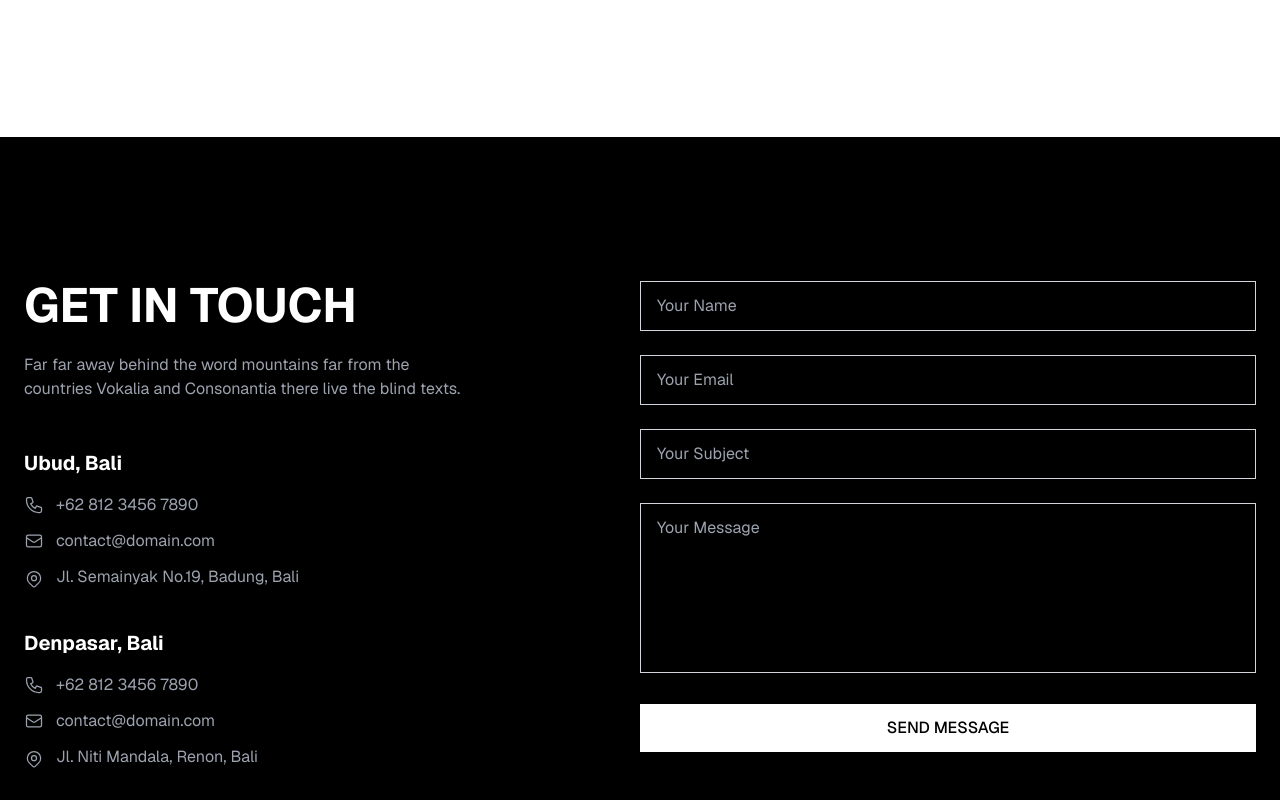
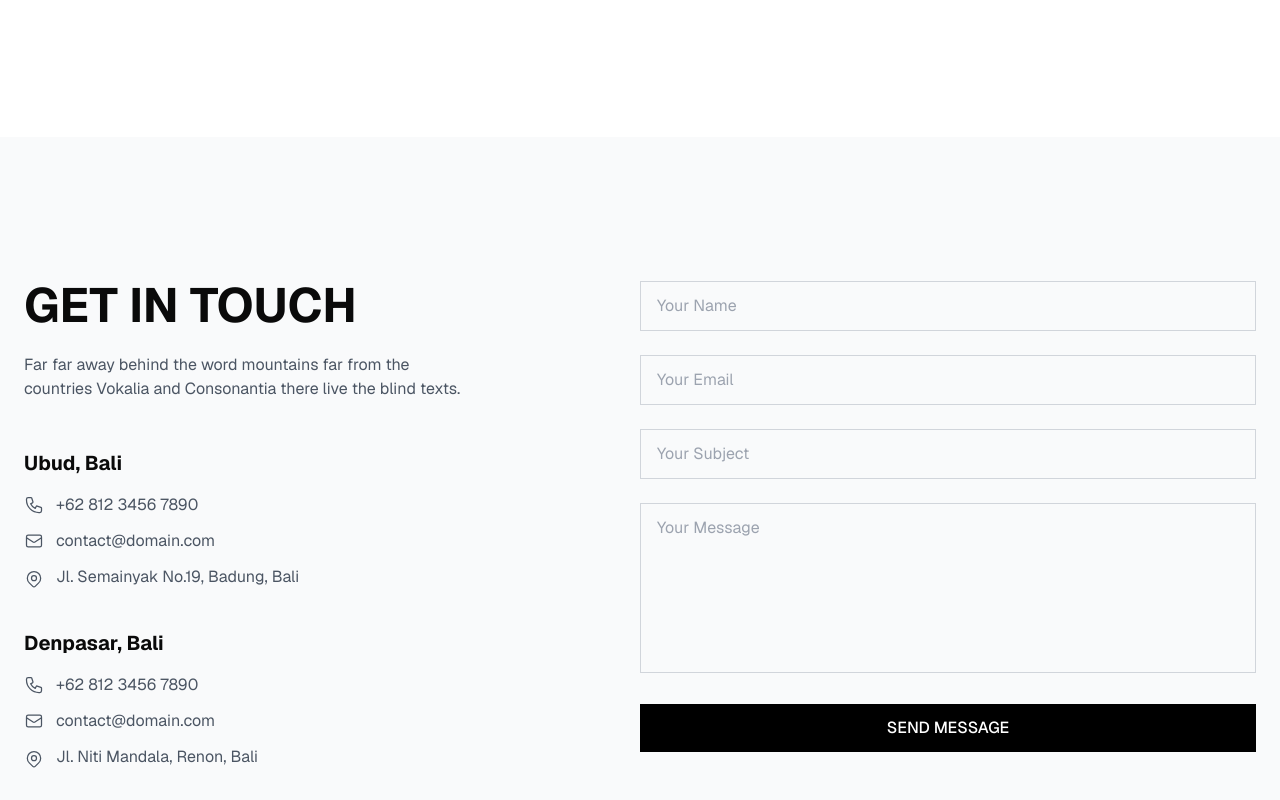
Before and after one commit to wheza99/mendarat, a Next.js app: page / in a window 1280 px wide. Shown: the part 6980-7780 px from the top of the page. Built offline with nearby package versions, Linux system fonts and the light colour scheme.

Commit message:
adjust color contact section
adjust color contact section

```diff
--- a/app/(landing)/home/theme-1/components/contact.tsx
+++ b/app/(landing)/home/theme-1/components/contact.tsx
@@ -1,11 +1,11 @@
 export default function Contact() {
   return (
-    <section className="py-36 bg-black dark:bg-black text-white">
+    <section className="py-36 bg-gray-50 dark:bg-gray-900">
       <div className="container max-w-7xl mx-auto px-6 flex flex-col md:flex-row">
         {/* Left Column - Contact Info */}
         <div className="w-full md:w-1/2 mb-12 md:mb-0 pr-0 md:pr-12">
           <h2 className="text-4xl md:text-5xl font-bold uppercase mb-6">GET IN TOUCH</h2>
-          <p className="text-gray-400 mb-12 max-w-md">
+          <p className="text-gray-600 dark:text-gray-400 mb-12 max-w-md">
             Far far away behind the word mountains far from the countries Vokalia and
             Consonantia there live the blind texts.
           </p>
@@ -13,7 +13,7 @@ export default function Contact() {
           {/* Location 1 */}
           <div className="mb-10">
             <h3 className="text-xl font-bold mb-4">Ubud, Bali</h3>
-            <div className="space-y-3 text-gray-400">
+            <div className="space-y-3 text-gray-600 dark:text-gray-400">
               <div className="flex items-center">
                 <svg className="w-5 h-5 mr-3" fill="none" stroke="currentColor" viewBox="0 0 24 24" xmlns="http://www.w3.org/2000/svg">
                   <path strokeLinecap="round" strokeLinejoin="round" strokeWidth={1.5} d="M3 5a2 2 0 012-2h3.28a1 1 0 01.948.684l1.498 4.493a1 1 0 01-.502 1.21l-2.257 1.13a11.042 11.042 0 005.516 5.516l1.13-2.257a1 1 0 011.21-.502l4.493 1.498a1 1 0 01.684.949V19a2 2 0 01-2 2h-1C9.716 21 3 14.284 3 6V5z" />
@@ -39,7 +39,7 @@ export default function Contact() {
           {/* Location 2 */}
           <div>
             <h3 className="text-xl font-bold mb-4">Denpasar, Bali</h3>
-            <div className="space-y-3 text-gray-400">
+            <div className="space-y-3 text-gray-600 dark:text-gray-400">
               <div className="flex items-center">
                 <svg className="w-5 h-5 mr-3" fill="none" stroke="currentColor" viewBox="0 0 24 24" xmlns="http://www.w3.org/2000/svg">
                   <path strokeLinecap="round" strokeLinejoin="round" strokeWidth={1.5} d="M3 5a2 2 0 012-2h3.28a1 1 0 01.948.684l1.498 4.493a1 1 0 01-.502 1.21l-2.257 1.13a11.042 11.042 0 005.516 5.516l1.13-2.257a1 1 0 011.21-.502l4.493 1.498a1 1 0 01.684.949V19a2 2 0 01-2 2h-1C9.716 21 3 14.284 3 6V5z" />
@@ -100,7 +100,7 @@ export default function Contact() {
 
             <button
               type="submit"
-              className="w-full py-3 px-6 bg-white text-black font-medium uppercase hover:bg-opacity-90 dark:hover:bg-opacity-90 transition duration-300"
+              className="w-full py-3 px-6 bg-black dark:bg-white text-white dark:text-black font-medium uppercase hover:bg-opacity-90 dark:hover:bg-opacity-90 transition duration-300"
             >
               SEND MESSAGE
             </button>
```
